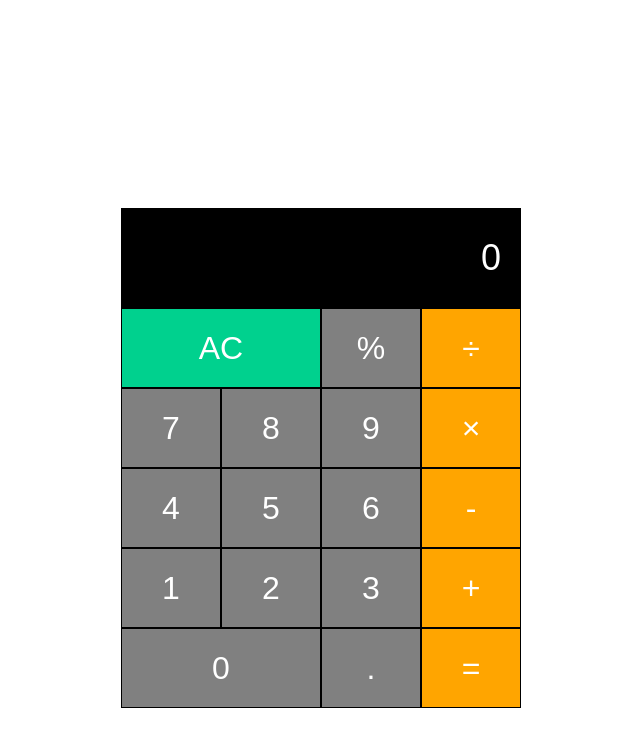
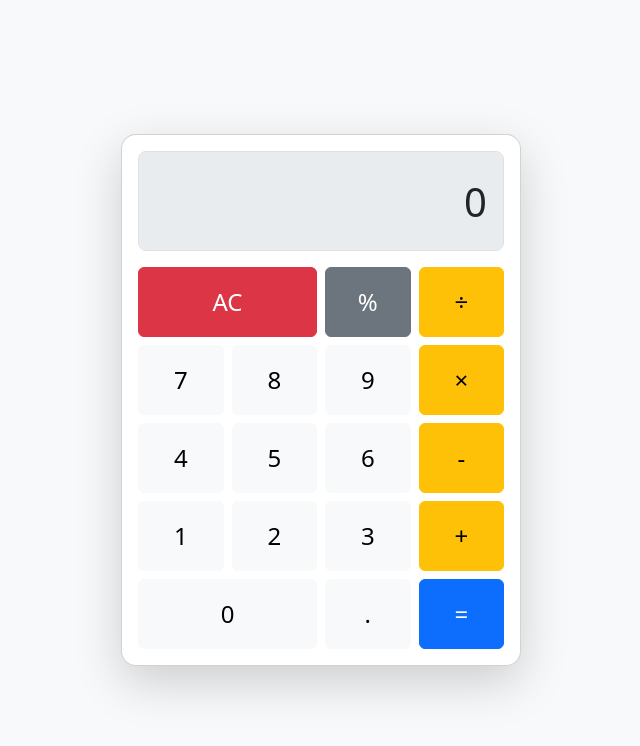
Before and after one commit to kylaz/calculatorjs, a website: page index.html in a window 1280 px wide. Shown: the whole page, without its empty margins (319-959 px from the left). Drawn offline with nearby package versions, Linux system fonts and the light colour scheme.

Commit message:
modernized calculator ui

```diff
--- a/index.html
+++ b/index.html
@@ -4,43 +4,85 @@
     <meta charset="UTF-8" />
     <meta http-equiv="X-UA-Compatible" content="IE=edge" />
     <meta name="viewport" content="width=device-width, initial-scale=1.0" />
-    <title>Calculator</title>
+    <title>Modern Calculator</title>
+    <!-- Bootstrap CSS -->
+    <link href="https://cdn.jsdelivr.net/npm/bootstrap@5.3.2/dist/css/bootstrap.min.css" rel="stylesheet">
     <link rel="stylesheet" href="stylesheet.css" />
 </head>
 <body>
-    <div class="calculator">
-      <input type="text" class="calculator-screen" value="0" disabled />
-      <div class="calculator-keys">
-        <div class="row">
-          <button class="all-clear" type="reset">AC</button>
-          <button class="percentage">%</button>
-          <button class="operator" value="/">&divide;</button>
+    <div class="container d-flex justify-content-center align-items-center vh-100">
+        <div class="calculator card p-3 shadow-lg">
+            <input type="text" class="calculator-screen form-control form-control-lg text-end" value="0" disabled />
+            <div class="calculator-keys mt-3">
+                <div class="row gx-2">
+                    <div class="col-6">
+                        <button class="btn btn-danger w-100 all-clear" type="reset">AC</button>
                     </div>
-        <div class="row">
-          <button class="number" value="7">7</button>
-          <button class="number" value="8">8</button>
-          <button class="number" value="9">9</button>
-          <button class="operator" value="*">&times;</button>
+                    <div class="col-3">
+                        <button class="btn btn-secondary w-100 percentage">%</button>
                     </div>
-        <div class="row">
-          <button class="number" value="4">4</button>
-          <button class="number" value="5">5</button>
-          <button class="number" value="6">6</button>
-          <button class="operator" value="-">-</button>
+                    <div class="col-3">
+                        <button class="btn btn-warning w-100 operator" value="/">&divide;</button>
                     </div>
-        <div class="row">
-          <button class="number" value="1">1</button>
-          <button class="number" value="2">2</button>
-          <button class="number" value="3">3</button>
-          <button class="operator" value="+">+</button>
                 </div>
-        <div class="row">
-          <button class="number zero-btn" value="0">0</button>
-          <button class="decimal" value=".">.</button>
-          <button class="equal-sign">=</button>
+                <div class="row mt-2 gx-2">
+                    <div class="col-3">
+                        <button class="btn btn-light w-100 number" value="7">7</button>
+                    </div>
+                    <div class="col-3">
+                        <button class="btn btn-light w-100 number" value="8">8</button>
+                    </div>
+                    <div class="col-3">
+                        <button class="btn btn-light w-100 number" value="9">9</button>
+                    </div>
+                    <div class="col-3">
+                        <button class="btn btn-warning w-100 operator" value="*">&times;</button>
+                    </div>
+                </div>
+                <div class="row mt-2 gx-2">
+                    <div class="col-3">
+                        <button class="btn btn-light w-100 number" value="4">4</button>
+                    </div>
+                    <div class="col-3">
+                        <button class="btn btn-light w-100 number" value="5">5</button>
+                    </div>
+                    <div class="col-3">
+                        <button class="btn btn-light w-100 number" value="6">6</button>
+                    </div>
+                    <div class="col-3">
+                        <button class="btn btn-warning w-100 operator" value="-">-</button>
+                    </div>
+                </div>
+                <div class="row mt-2 gx-2">
+                    <div class="col-3">
+                        <button class="btn btn-light w-100 number" value="1">1</button>
+                    </div>
+                    <div class="col-3">
+                        <button class="btn btn-light w-100 number" value="2">2</button>
+                    </div>
+                    <div class="col-3">
+                        <button class="btn btn-light w-100 number" value="3">3</button>
+                    </div>
+                    <div class="col-3">
+                        <button class="btn btn-warning w-100 operator" value="+">+</button>
+                    </div>
+                </div>
+                <div class="row mt-2 gx-2">
+                    <div class="col-6">
+                        <button class="btn btn-light w-100 number zero-btn" value="0">0</button>
+                    </div>
+                    <div class="col-3">
+                        <button class="btn btn-light w-100 decimal" value=".">.</button>
+                    </div>
+                    <div class="col-3">
+                        <button class="btn btn-primary w-100 equal-sign">=</button>
                     </div>
                 </div>
             </div>
+        </div>
+    </div>
+    <!-- Bootstrap JS -->
+    <script src="https://cdn.jsdelivr.net/npm/bootstrap@5.3.2/dist/js/bootstrap.bundle.min.js"></script>
     <script src="script.js"></script>
 </body>
 </html>
--- a/stylesheet.css
+++ b/stylesheet.css
@@ -1,60 +1,55 @@
+body {
+    background-color: #f8f9fa;
+}
+
 .calculator {
-    text-align: center;
-    margin: 0 auto;
-    padding-top: 200px;
-    width: 400px;
+    width: 100%;
+    max-width: 400px;
+    border-radius: 15px;
 }
 
 .calculator-screen {
-    width: 100%;
+    font-size: 2.5rem;
     height: 100px;
-    background-color: #000;
-    color: #fff;
-    text-align: right;
-    font-size: 36px;
-    border: none;
-    padding: 0 20px;
-    box-sizing: border-box;
 }
 
-.calculator-keys {
-    width: 100%;
+.btn {
+    font-size: 1.5rem;
+    height: 70px;
 }
 
-.row {
+@media (max-width: 576px) {
+    body {
+        padding: 1rem;
+    }
+    .container {
+        padding: 0;
+    }
+    .calculator {
+        max-width: 100%;
+        height: calc(100vh - 2rem);
+        border-radius: 20px;
         display: flex;
+        flex-direction: column;
     }
-
-button {
-    height: 80px;
-    background-color: gray;
-    border: 1px solid black;
-    font-size: 32px;
-    color: #fff;
-    width: 25%;
-    outline: none;
+    .calculator-screen {
+        height: 120px;
+        flex-shrink: 0;
+        border-radius: 20px 20px 0 0;
     }
-
-button:hover {
-    background-color: darkgray;
+    .calculator-keys {
+        flex-grow: 1;
+        display: flex;
+        flex-direction: column;
+        padding: 1rem;
+        gap: 1rem;
     }
-
-.all-clear, .zero-btn {
-    width: 50%;
+    .calculator-keys .row {
+        flex-grow: 1;
+        margin-top: 0 !important;
     }
-
-.all-clear {
-    background-color: #00d18e;
+    .btn {
+        height: 100%;
+        border-radius: 15px !important;
     }
-
-.all-clear:hover {
-    background-color: #00a370;
 }
-
-.operator, .equal-sign {
-    background-color: orange;
-}
-
-.operator:hover, .equal-sign:hover {
-    background-color: darkorange;
-}
```
Also changed, not shown: package.json (added, +15 -0 lines), 2 other files. Lines whose indentation alone changed are shown as unchanged.
